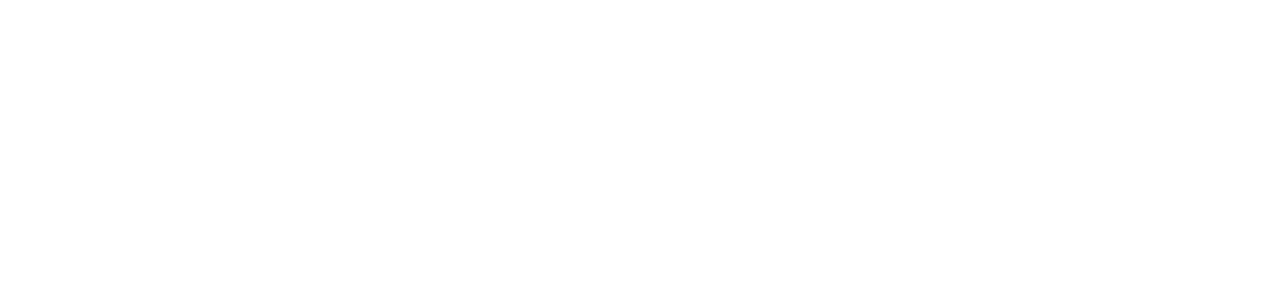
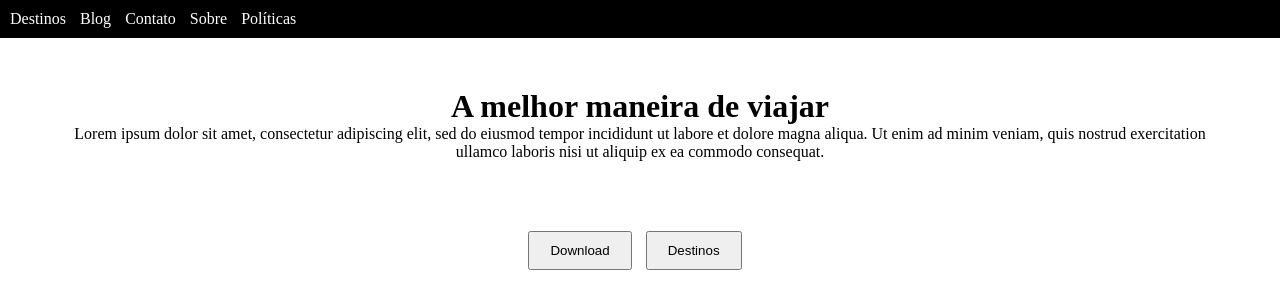
Before and after one commit to victorlsds/projectsIFSP, a plain HTML site: page devweb-i/index.html in a window 1280 px wide. Drawn offline with Linux system fonts and the light colour scheme.

Commit message:
update: inicio do projeto

```diff
--- a/devweb-i/index.html
+++ b/devweb-i/index.html
@@ -1,12 +1,75 @@
-<!DOCTYPE html>
-<html lang="pt-Br">
-<head>
-    <meta charset="UTF-8">
-    <meta http-equiv="X-UA-Compatible" content="IE=edge">
-    <meta name="viewport" content="width=device-width, initial-scale=1.0">
-    <title>Home</title>
+<style>
+    * {
+        box-sizing: border-box;
+        margin: 0 auto;
+        padding: 0;
+    }
+
+    body {
+        background-color: white;
+        color: black;
+    }
+
+    nav {
+        background-color: black;
+        color: white;
+        padding: 10px;
+        width: 100vw;
+    }
+
+    nav a {
+        color: white;
+        text-decoration: none;
+        margin-right: 10px;
+    }
+
+    .banner {
+        display: flex;
+        flex-direction: column;
+        text-align: center;
+        padding: 50px;
+    }
+
+    .banner h1 {
+        font-size: 32px;
+    }
+
+    .banner p {
+        font-size: 16px;
+    }
+
+    .buttons {
+        text-align: center;
+        margin-top: 20px;
+    }
+
+    .buttons button {
+        padding: 10px 20px;
+        margin-right: 10px;
+    }
+</style>
 </head>
+
 <body>
+    <nav>
+        <a href="#">Destinos</a>
+        <a href="#">Blog</a>
+        <a href="#">Contato</a>
+        <a href="#">Sobre</a>
+        <a href="#">Políticas</a>
+    </nav>
 
+    <div class="banner">
+        <h1>A melhor maneira de viajar</h1>
+        <p>Lorem ipsum dolor sit amet, consectetur adipiscing elit, sed do eiusmod tempor incididunt ut labore et dolore
+            magna aliqua. Ut enim ad minim veniam, quis nostrud exercitation ullamco laboris nisi ut aliquip ex ea
+            commodo consequat.</p>
+    </div>
+
+    <div class="buttons">
+        <button>Download</button>
+        <button>Destinos</button>
+    </div>
 </body>
+
 </html>
```
Also changed, not shown: devweb-i/assets/pages/download/download.html (+185 -4 lines), 1 other file.
